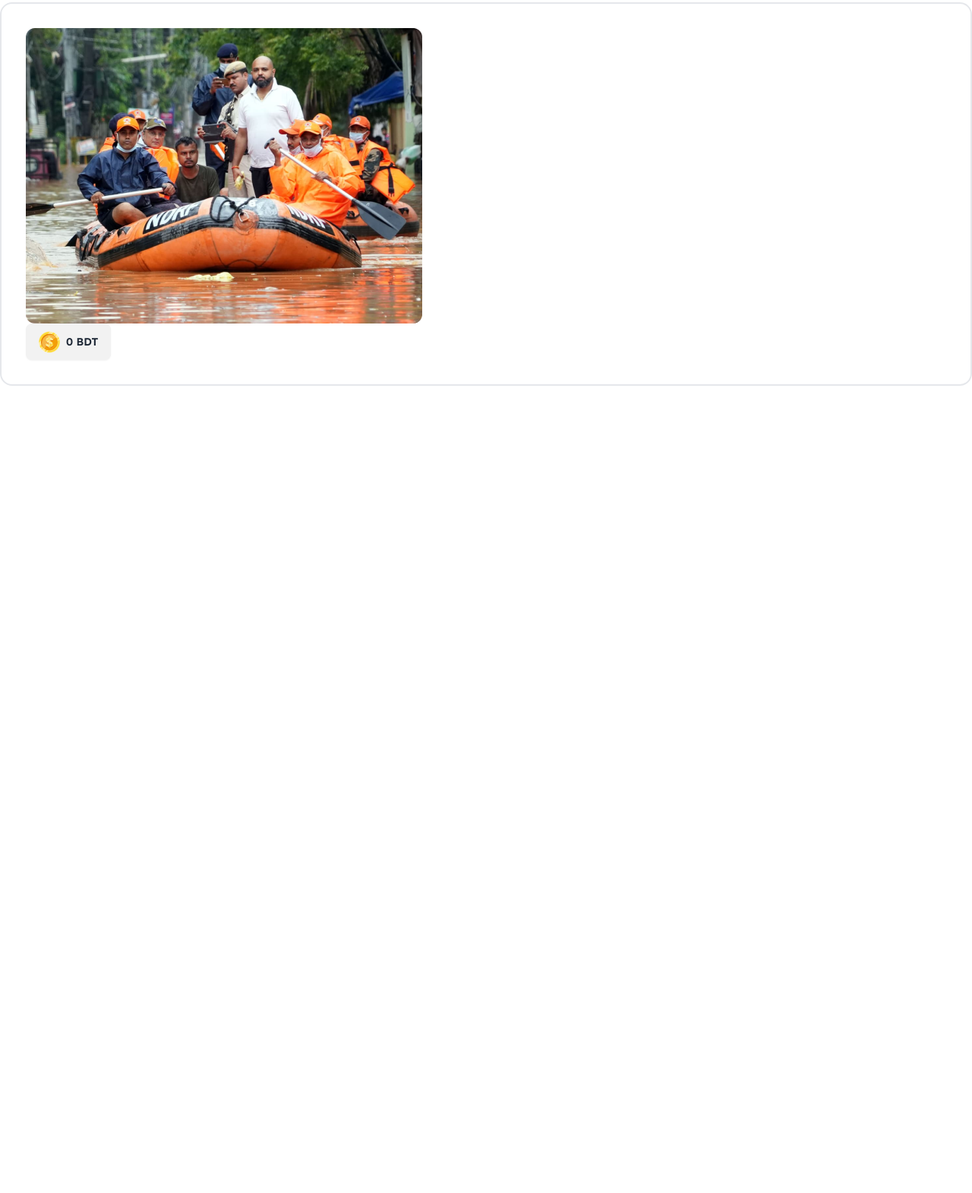
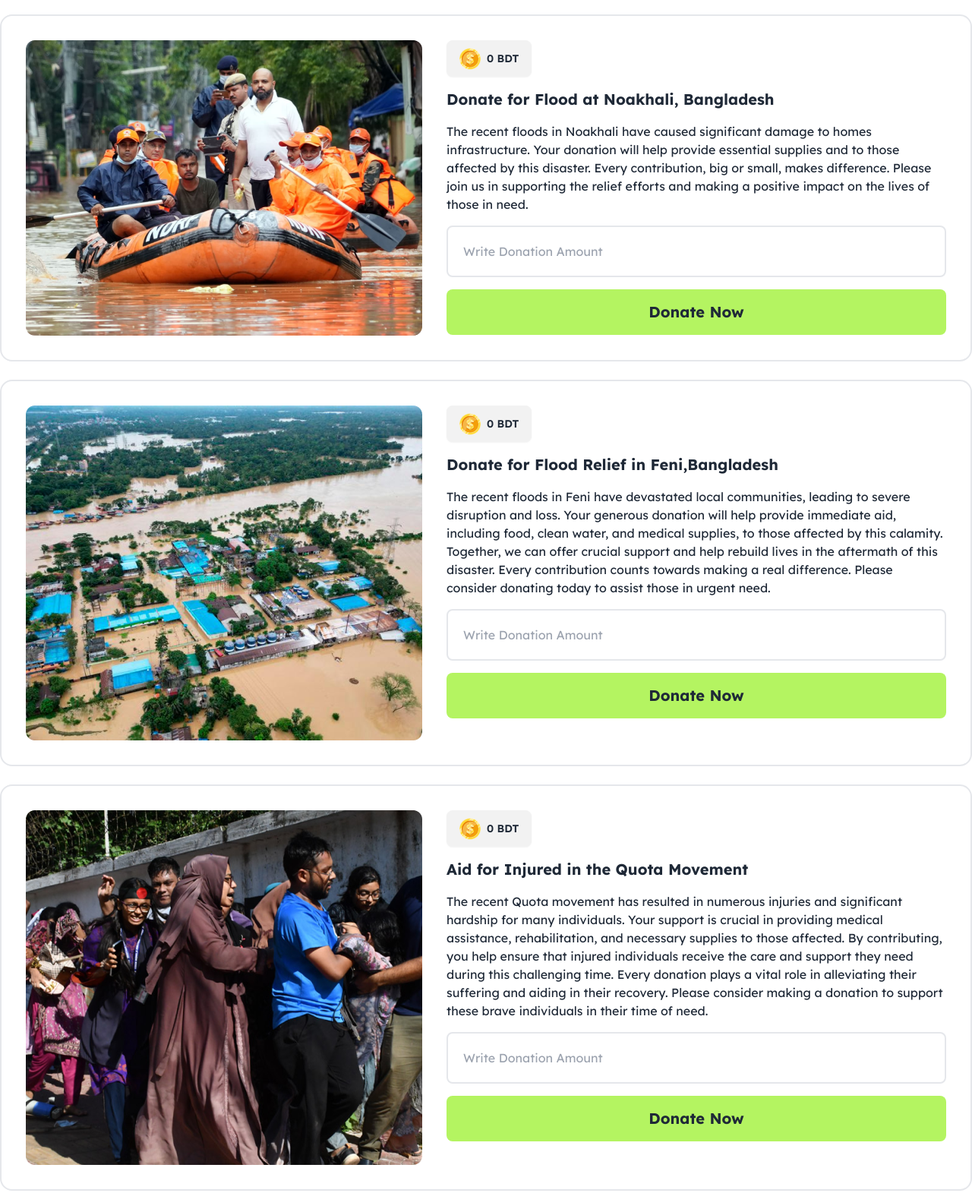
Before and after one commit to abdulHasib2030/Donate-Bangladesh, a plain HTML site: page index.html in a window 1280 px wide. Shown: the part 297-1868 px from the top of the page at 76% size. Before the commit the page ends 805 px from the top, so only its background shows below. Drawn offline with nearby package versions, Linux system fonts and the light colour scheme.

Commit message:
donation section done

```diff
--- a/index.html
+++ b/index.html
@@ -15,22 +15,20 @@
     <link href="https://fonts.googleapis.com/css2?family=Lexend:wght@100..900&display=swap" rel="stylesheet">
 
     <style>
-
         .lexend-font {
             font-family: "Lexend", sans-serif;
             font-optical-sizing: auto;
 
         }
-
     </style>
 </head>
 
 <body class="lexend-font ">
 
-    <header class=" bg-[#F9F7F3] py-10   ">
+    <header class="sticky bg-white top-0 z-50">
         <!-- navbar start -->
-        <nav class="md:container w-[92%] mx-auto  sticky top-10 ">
-            <div class="flex justify-between">
+        <nav class=" bg-[#F9F7F3]  py-10">
+            <div class="md:container w-[92%] mx-auto  flex justify-between">
                 <div>
                     <button class="text-xl font-bold py-3 px-8 bg-[#B4F461] rounded-lg"><a href="">Blog</a></button>
                 </div>
@@ -43,33 +41,86 @@
                     <h4 class="text-xl font-bold pl-3">35500 BDT</h4>
                 </div>
             </div>
+
         </nav>
         <!-- navbar end -->
-
+        <div class="text-center mt-20 pb-4 ">
+            <button class="py-4 font-bold px-8 mr-2 bg-[#B4F461] rounded-lg text-xl">Donation</button>
+            <button class="py-4 px-8 font-bold ml-2 rounded-lg text-xl border-2">History</button>
+        </div>
 
     </header>
 
 
     <main class="md:container w-[92%] mx-auto">
         <!-- Donation and history  section -->
-        <section class="mt-20 ">
+        <!-- <section class="mt-20 sticky top-100 z-100">
             <div class="text-center ">
                 <button class="py-4 font-bold px-8 mr-2 bg-[#B4F461] rounded-lg text-xl">Donation</button>
                 <button class="py-4 px-8 font-bold ml-2 rounded-lg text-xl border-2">History</button>
             </div>
         </section>
-
+ -->
 
         <!-- flood section -->
         <section class="mt-6">
-            <div class="border-2 p-8 rounded-2xl">
+            <!-- Item one  -->
+            <div class="border-2 p-8 rounded-2xl md:flex gap-8 mt-6">
                 <img src="./assets/noakhali.png" alt="">
-                <div>
-                    <button class="btn"><img src="./assets/coin.png" alt=""> 0 BDT</button>
+                <div class="space-y-4 ">
+                    <button class="btn mt-4 md:mt-0"><img src="./assets/coin.png" alt=""> 0 BDT</button>
+                    <h4 class="font-bold text-xl ">Donate for Flood at Noakhali, Bangladesh</h4>
+                    <p> The recent floods in Noakhali have caused significant damage to homes infrastructure. Your
+                        donation will help provide essential supplies and to those affected by this disaster. Every
+                        contribution, big or small, makes difference. Please join us in supporting the relief efforts
+                        and making a positive impact on the lives of those in
+                        need.</p>
+                    <input type="text" placeholder="Write Donation Amount" class="p-5 rounded-lg w-full border-2">
+                    <button class="py-4 px-8 font-bold text-xl w-full rounded-lg bg-[#B4F461] text-center">Donate
+                        Now</button>
                 </div>
             </div>
+            <!-- Item two  -->
+            <div class="border-2 p-8 rounded-2xl md:flex gap-8 mt-6">
+                <img src="./assets/feni.png" alt="">
+                <div class="space-y-4 ">
+                    <button class="btn mt-4 md:mt-0"><img src="./assets/coin.png" alt=""> 0 BDT</button>
+                    <h4 class="font-bold text-xl ">Donate for Flood Relief in Feni,Bangladesh</h4>
+                    <p> The recent floods in Feni have devastated local communities, leading to severe disruption and
+                        loss. Your generous donation will help provide immediate aid, including food, clean water, and
+                        medical supplies, to those affected by this calamity. Together, we can offer crucial support and
+                        help rebuild lives in the aftermath of this disaster. Every contribution counts towards making a
+                        real difference. Please consider donating today to assist those in urgent
+                        need.</p>
+                    <input type="text" placeholder="Write Donation Amount" class="p-5 rounded-lg w-full border-2">
+                    <button class="py-4 px-8 font-bold text-xl w-full rounded-lg bg-[#B4F461] text-center">Donate
+                        Now</button>
+                </div>
+            </div>
+            <!-- Item three -->
+            <div class="border-2 p-8 rounded-2xl md:flex gap-8 mt-6">
+                <img src="./assets/quota-protest.png" alt="">
+                <div class="space-y-4 ">
+                    <button class="btn mt-4 md:mt-0"><img src="./assets/coin.png" alt=""> 0 BDT</button>
+                    <h4 class="font-bold text-xl ">Aid for Injured in the Quota Movement</h4>
+                    <p>The recent Quota movement has resulted in numerous injuries and significant hardship for many
+                        individuals. Your support is crucial in providing medical assistance, rehabilitation, and
+                        necessary supplies to those affected. By contributing, you help ensure that injured individuals
+                        receive the care and support they need during this challenging time. Every donation plays a
+                        vital role in alleviating their suffering and aiding in their recovery. Please consider making a
+                        donation to support these brave individuals in their time of need.</p>
+                    <input type="text" placeholder="Write Donation Amount" class="p-5 rounded-lg w-full border-2">
+                    <button class="py-4 px-8 font-bold text-xl w-full rounded-lg bg-[#B4F461] text-center">Donate
+                        Now</button>
+                </div>
+            </div>
+
         </section>
     </main>
+
+    <footer class="bg-[#F9F7F3] h-40 mt-20">
+
+    </footer>
 
 </body>
 
```
Lines whose indentation alone changed are shown as unchanged.
